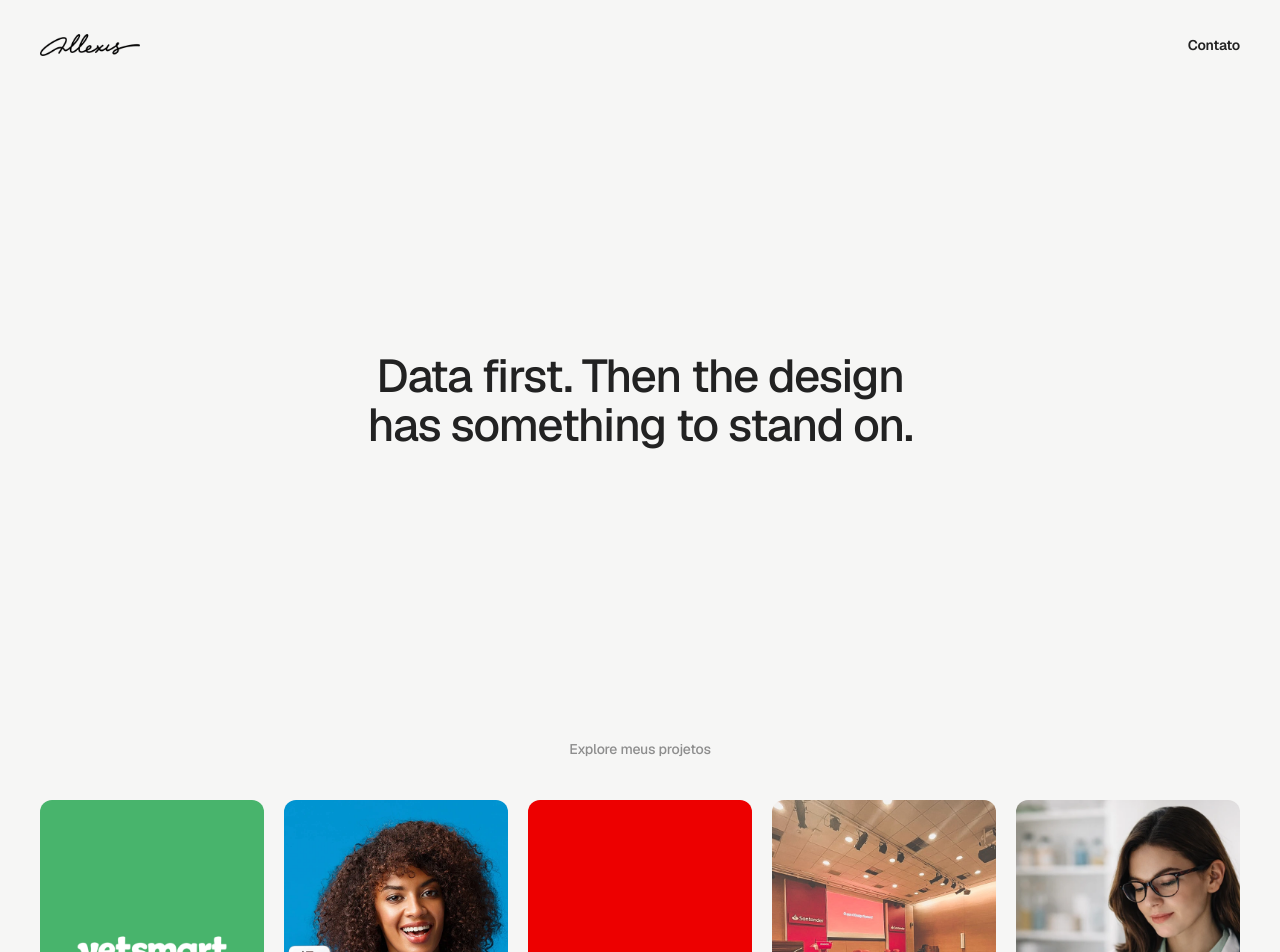
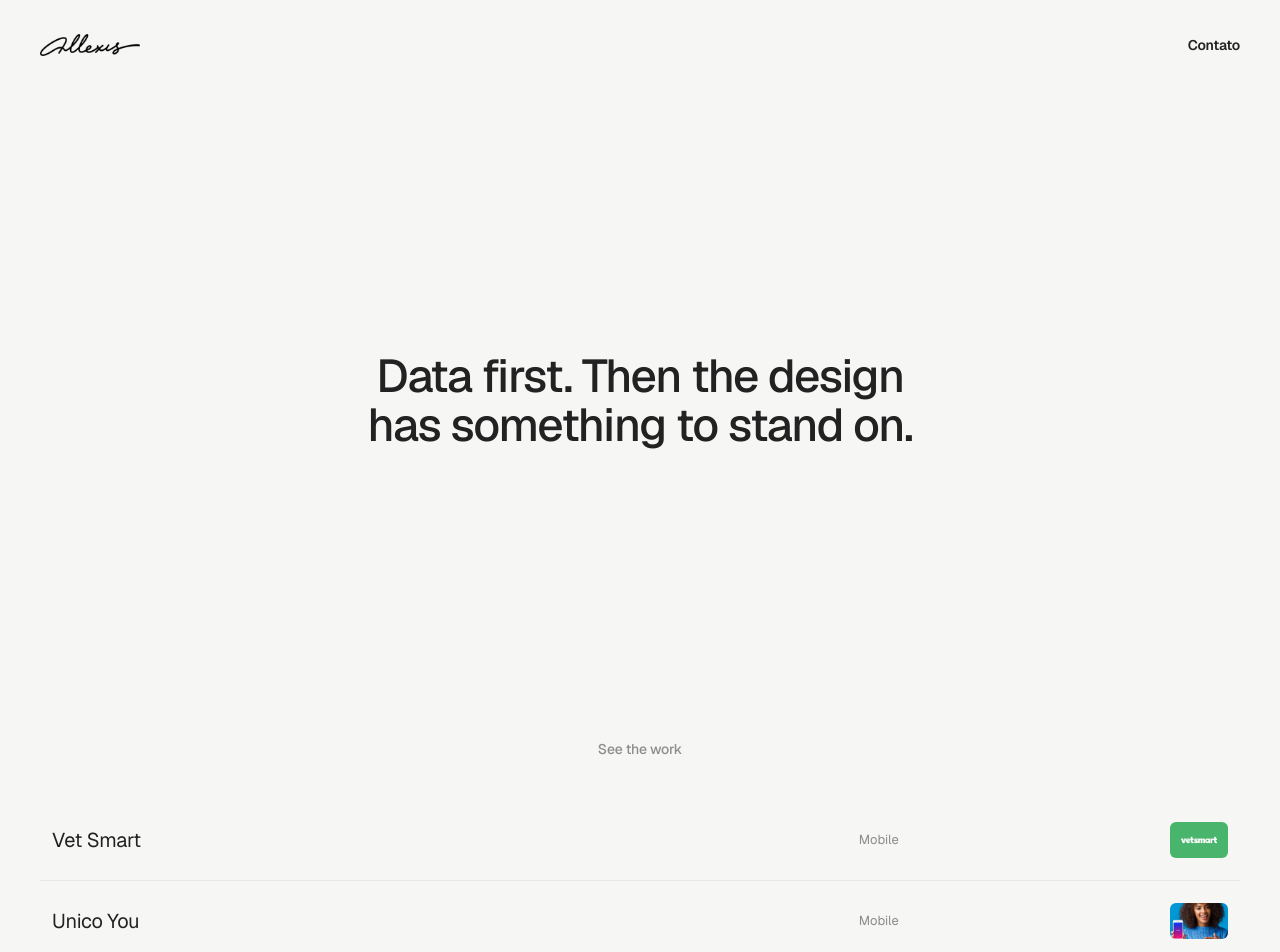
Before and after one commit to allexistsuda/portfolio, a Next.js app: page / in a window 1280 px wide. Shown: the top 952 px of the page. Built offline with nearby package versions, Linux system fonts and the light colour scheme.

Commit message:
Replace ThumbsRow with editorial ProjectsList (desktop); update scroll hint text

```diff
--- a/app/components/HeroPhrases.tsx
+++ b/app/components/HeroPhrases.tsx
@@ -3,7 +3,8 @@
 import { useEffect, useState } from "react";
 
 // 4 frases que se alternam automaticamente (não depende de scroll).
-// Troca de linha manual onde fica melhor visualmente.
+// Cada frase é [linha1, linha2] — a quebra só é forçada no desktop (md+);
+// no mobile o texto flui naturalmente, sem cortar no meio de uma palavra.
 const phrases = [
   "I build design systems, and\nI stick around to keep them useful.",
   "Data first. Then the design\nhas something to stand on.",
@@ -11,7 +12,7 @@ const phrases = [
   "The small interactions are where\na product starts to feel right.",
 ];
 
-const HOLD_MS = 4200; // tempo que cada frase fica visível
+const HOLD_MS = 3800; // tempo que cada frase fica visível
 const TRANSITION_MS = 750; // duração do fade/blur (entrada e saída)
 
 export default function HeroPhrases() {
--- /dev/null
+++ b/app/components/ProjectsList.tsx
@@ -0,0 +1,105 @@
+"use client";
+
+import { useHref } from "../i18n/lang";
+import Reveal from "./Reveal";
+
+/**
+ * Lista de projetos estilo editorial (referência: listagens tipo td-maxfolio) —
+ * nome grande à esquerda, categoria centralizada, thumbnails à direita.
+ * Só desktop por enquanto (ver grid mobile separado em page.tsx).
+ */
+
+const THUMB_HEIGHT = 36;
+
+export default function ProjectsList({
+  items,
+}: {
+  items: {
+    title: string;
+    category: string;
+    href: string;
+    thumb?: string;
+  }[];
+}) {
+  const href = useHref();
+
+  return (
+    <div>
+      {items.map((p, i) => (
+        <Reveal key={i} delay={i * 80}>
+          <a
+            href={href(p.href)}
+            className="group grid items-center"
+            style={{
+              gridTemplateColumns: "1fr 1fr auto",
+              columnGap: 24,
+              padding: "22px 12px",
+              borderBottom: "1px solid #E6E6E6",
+              textDecoration: "none",
+              transition: "background-color 0.25s ease",
+            }}
+            onMouseEnter={(e) => {
+              e.currentTarget.style.backgroundColor = "#F0F0EF";
+            }}
+            onMouseLeave={(e) => {
+              e.currentTarget.style.backgroundColor = "transparent";
+            }}
+          >
+            <span
+              style={{
+                fontSize: 20,
+                fontWeight: 400,
+                letterSpacing: "-0.3px",
+                lineHeight: 1.1,
+                color: "#222",
+                textAlign: "left",
+              }}
+            >
+              {p.title}
+            </span>
+            <span
+              style={{
+                fontSize: 13,
+                fontWeight: 400,
+                color: "#8D8D8D",
+                textAlign: "center",
+              }}
+            >
+              {p.category}
+            </span>
+            <div className="flex items-center justify-end" style={{ gap: 8 }}>
+              {p.thumb ? (
+                <div
+                  className="overflow-hidden transition-transform duration-300 ease-out group-hover:scale-105"
+                  style={{
+                    height: THUMB_HEIGHT,
+                    width: THUMB_HEIGHT * 1.6,
+                    borderRadius: 6,
+                    flexShrink: 0,
+                  }}
+                >
+                  {/* eslint-disable-next-line @next/next/no-img-element */}
+                  <img
+                    src={p.thumb}
+                    alt={p.title}
+                    className="h-full w-full object-cover"
+                  />
+                </div>
+              ) : (
+                <div
+                  style={{
+                    height: THUMB_HEIGHT,
+                    width: THUMB_HEIGHT * 1.6,
+                    borderRadius: 6,
+                    background: "#DADADA",
+                    flexShrink: 0,
+                  }}
+                />
+              )}
+            </div>
+          </a>
+        </Reveal>
+      ))}
+    </div>
+  );
+}
--- a/app/page.tsx
+++ b/app/page.tsx
@@ -4,7 +4,8 @@ import { useEffect, useState } from "react";
 import Nav from "./components/Nav";
 import HeroPhrases from "./components/HeroPhrases";
 import Reveal from "./components/Reveal";
-import ThumbsRow from "./components/ThumbsRow";
+// import ThumbsRow from "./components/ThumbsRow"; // teste: trocado por ProjectsList
+import ProjectsList from "./components/ProjectsList";
 // import LogosCarousel from "./components/LogosCarousel"; // escondido por enquanto
 import { useLang, useHref } from "./i18n/lang";
 import { type Seg } from "./i18n/render";
@@ -132,7 +133,7 @@ export default function Home() {
               textAlign: "center",
             }}
           >
-            Explore meus projetos
+            See the work
           </span>
         </section>
 
@@ -163,7 +164,7 @@ export default function Home() {
             ))}
           </div>
           <div className="hidden md:block">
-            <ThumbsRow items={projects} />
+            <ProjectsList items={projects} />
           </div>
         </section>
 
```
